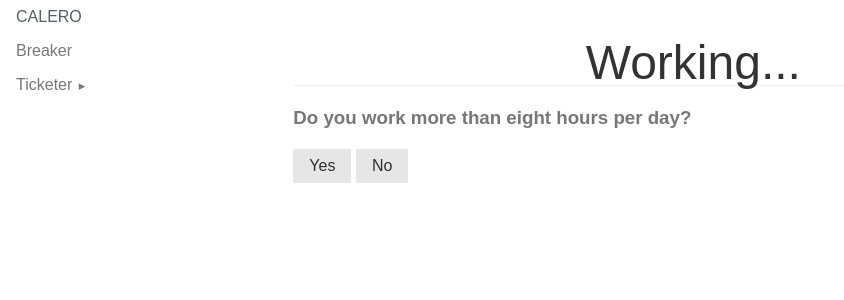
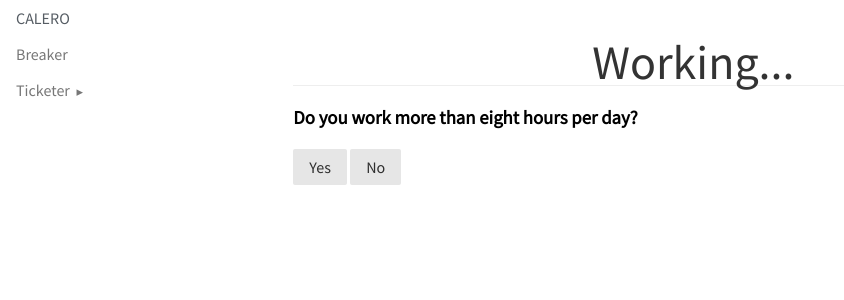
Before and after one commit to emodeca/Defunct, a PHP site: page / in a window 1280 px wide. Shown: the top 300 px of the page, without its empty margins (0-844 px from the left). Run offline with PHP 8.4, Linux system fonts and the light colour scheme; some libraries are stand-ins or nearby versions.

Commit message:
Font update

```diff
--- a/css/side-menu.css
+++ b/css/side-menu.css
@@ -1,40 +1,9 @@
-body {
-    color: #777;
-}
 
 .pure-img-responsive {
     max-width: 100%;
     height: auto;
 }
 
-/*
-Add transition to containers so they can push in and out.
-*/
-#layout,
-#menu,
-.menu-link {
-    -webkit-transition: all 0.2s ease-out;
-    -moz-transition: all 0.2s ease-out;
-    -ms-transition: all 0.2s ease-out;
-    -o-transition: all 0.2s ease-out;
-    transition: all 0.2s ease-out;
-}
-
-/*
-This is the parent `<div>` that contains the menu and the content area.
-*/
-#layout {
-    position: relative;
-    padding-left: 0;
-}
-    #layout.active #menu {
-        left: 150px;
-        width: 150px;
-    }
-
-    #layout.active .menu-link {
-        left: 150px;
-    }
 /*
 The content `<div>` is where all your content goes.
 */
@@ -110,7 +79,3 @@ The content `<div>` is where all your content goes.
         left: 150px;
     }
 }
-
-input {
-    border: 1px solid black;
-}
--- a/index.html
+++ b/index.html
@@ -1,13 +1,17 @@
 <!DOCTYPE html>
 <html lang="en">
 	<head>
-		<meta charset="utf-8">
-		<meta http-equiv="X-UA-Compatible" content="IE=edge">
-		<meta name="viewport" content="width=device-width, initial-scale=1">
-		<link rel="stylesheet" href="css/pure-min.css">
 		<link rel="stylesheet" type="text/css" href="css/side-menu.css">
+		<link rel="stylesheet" type="text/css" href="css/pure-min.css">
+		<link href='http://fonts.googleapis.com/css?family=Source+Sans+Pro' rel='stylesheet' type='text/css'>
 		<script type="text/javascript" src="https://code.jquery.com/jquery-2.1.3.min.js"></script>
 		<script type="text/javascript" src="js/break.js"></script>
+		<style type="text/css">
+		html, button, input, select, textarea,
+		.pure-g [class *= "pure-u"] {
+			font-family: 'Source Sans Pro', sans-serif;
+		}
+		</style>
 		<title>Break Tracker</title>
 	</head>
 	<body>
--- a/js/bcbg.js
+++ b/js/bcbg.js
@@ -1,11 +1,11 @@
 var allInputs;
 var toAppend = [
-    "Store #:",
+    "Calero Ticket #:\nStore #:",
     "Associate's Name:",
     "Associate's EIN:",
     "iPad Asset Tag #",
     "Verifone Asset Tag #:",
-    "\nCalero Ticket #:\n\nSituation/Issue for Initial Contact:",
+    "\nSituation/Issue for Initial Contact:",
     "Screen Cracked:",
     "Other recent physical damage or trauma:",
     "Experiencing Charging Issues:",
--- a/js/panera.js
+++ b/js/panera.js
@@ -1,10 +1,10 @@
 var allInputs;
 var toAppend = [
-    "Store #:",
+    "Calero Ticket #:\nStore #:",
     "Caller's Name:",
     "iPad Identifier:",
     "Verifone Sled Serial #:",
-    "\nCalero Ticket #:\n\nSituation/Issue for Initial Contact:",
+    "\nSituation/Issue for Initial Contact:",
     "Screen Cracked:",
     "Other recent physical damage or trauma:",
     "Experiencing charging issues:",
--- a/ticketerBCBG.html
+++ b/ticketerBCBG.html
@@ -5,10 +5,15 @@
         <meta name="viewport" content="width=device-width, initial-scale=1.0">
         <link rel="stylesheet" href="css/pure-min.css">
         <link rel="stylesheet" type="text/css" href="css/side-menu.css">
+        <link rel='stylesheet' id='tws-source-css'  href='http://fonts.googleapis.com/css?family=Source+Sans+Pro%3A300%2C400%2C600%2C700%2C400italic%2C600italic%2C700italic&#038;ver=1.0' type='text/css' media='' />
         <script type="text/javascript" src="https://code.jquery.com/jquery-2.1.3.min.js"></script>
         <!--<script type="text/javascript" src="js/maskedinput.js"></script>-->
         <script type="text/javascript" src="js/bcbg.js"></script>
         <style>
+        html, button, input, select, textarea,
+        .pure-g [class *= "pure-u"] {
+        font-family: 'Source Sans Pro', sans-serif;
+        }
         .submit{
         text-align: right;
         }
--- a/ticketerPanera.html
+++ b/ticketerPanera.html
@@ -5,10 +5,15 @@
         <meta name="viewport" content="width=device-width, initial-scale=1.0">
         <link rel="stylesheet" href="css/pure-min.css">
         <link rel="stylesheet" type="text/css" href="css/side-menu.css">
+        <link rel='stylesheet' id='tws-source-css'  href='http://fonts.googleapis.com/css?family=Source+Sans+Pro%3A300%2C400%2C600%2C700%2C400italic%2C600italic%2C700italic&#038;ver=1.0' type='text/css' media='' />
         <script type="text/javascript" src="https://code.jquery.com/jquery-2.1.3.min.js"></script>
         <script type="text/javascript" src="js/maskedinput.js"></script>
         <script type="text/javascript" src="js/panera.js"></script>
         <style>
+        html, button, input, select, textarea,
+        .pure-g [class *= "pure-u"] {
+        font-family: 'Source Sans Pro', sans-serif;
+        }
         .submit{
         text-align: right;
         }
```
